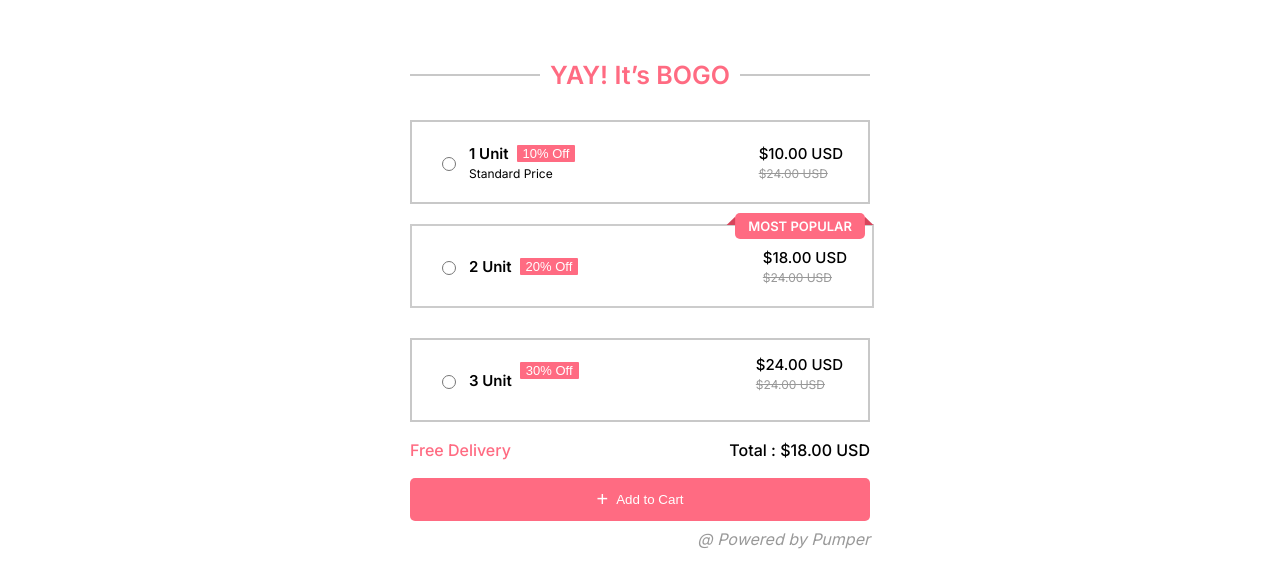
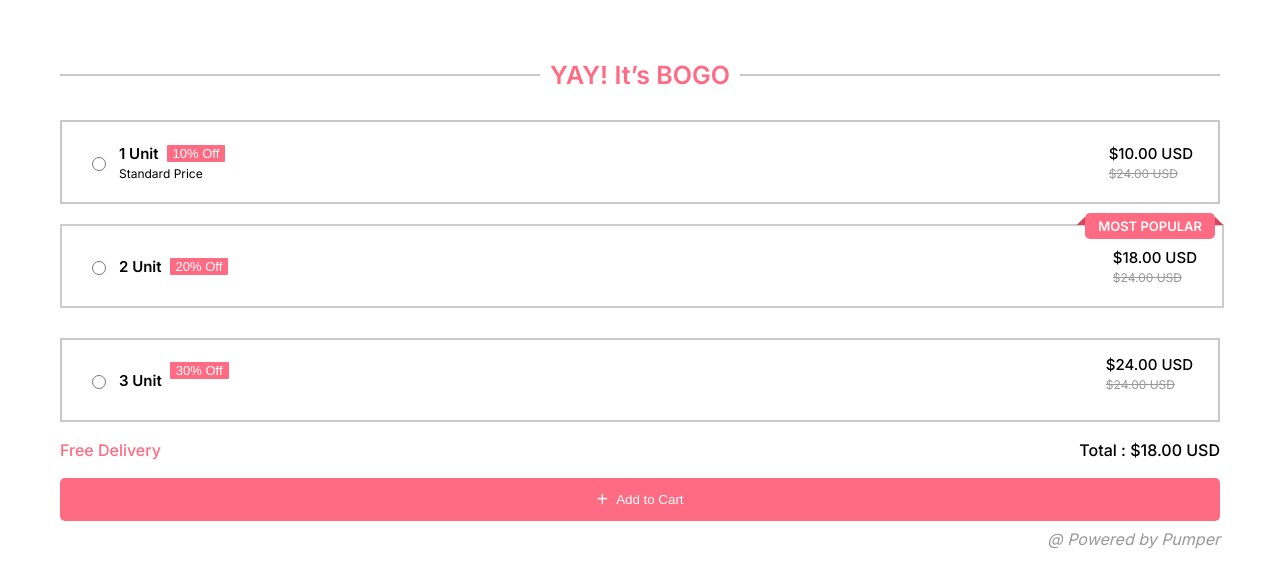
Before and after one commit to PavithraGitCode/pavithra_task, a plain HTML site: page index.html in a window 1280 px wide. Drawn offline with Linux system fonts and the light colour scheme.

Commit message:
new changes added

```diff
--- a/style.css
+++ b/style.css
@@ -3,7 +3,7 @@
 body {
   margin: 0 auto;
   padding: 0;
-  max-width: 580px;
+  /* max-width: 580px; */
   font-family: 'Inter', sans-serif;
 }
 p {
```
Also changed, not shown: script.js (+0 -13 lines).
